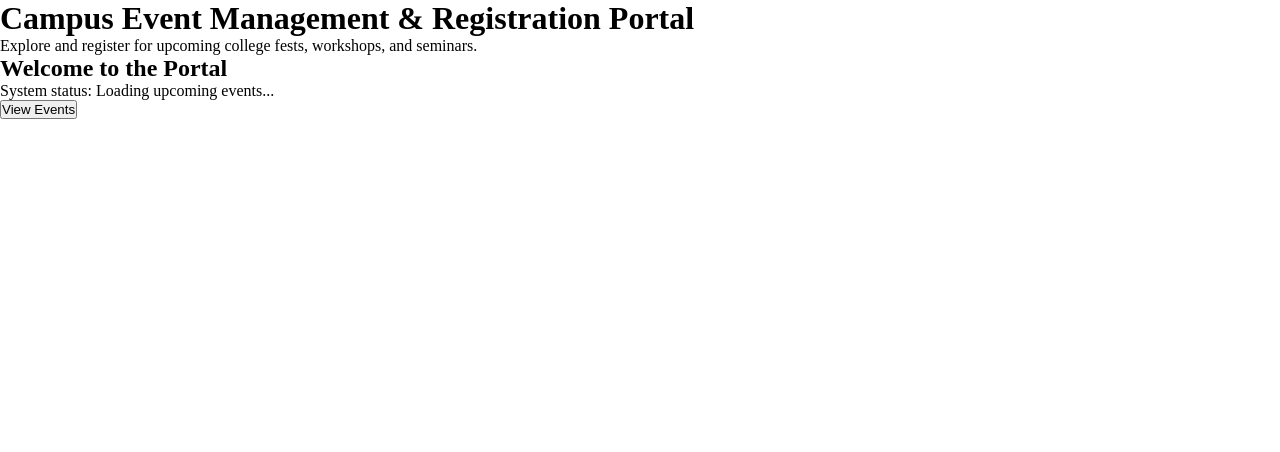
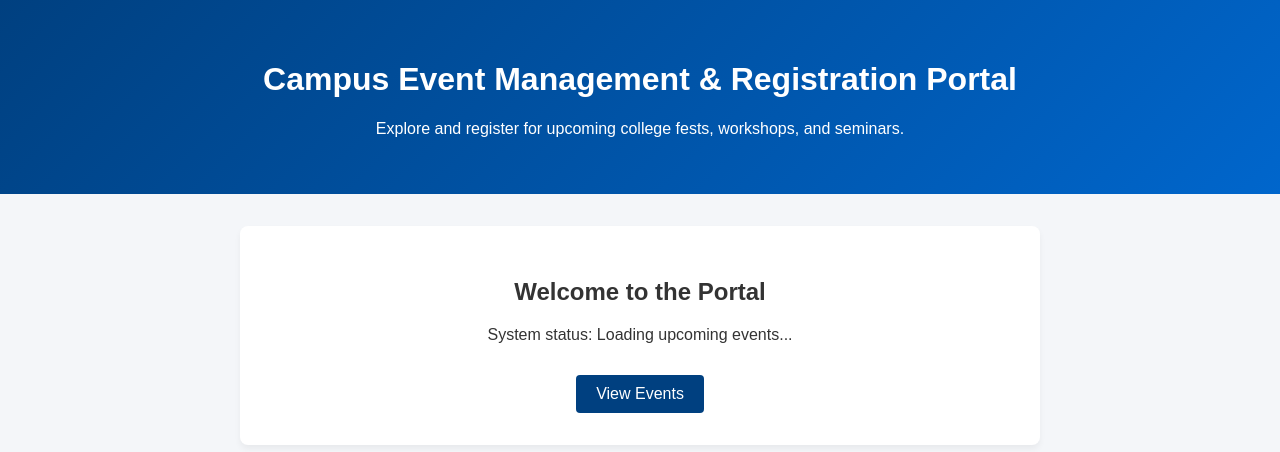
Before and after one commit to AyMi-2025/CSE326_Project, a plain HTML site: page index.html in a window 1280 px wide. Drawn offline with Linux system fonts and the light colour scheme.

Commit message:
Update style.css

```diff
--- a/style.css
+++ b/style.css
@@ -1,5 +1,46 @@
-*{
+*{body {
+    font-family: Arial, sans-serif;
     margin: 0;
     padding: 0;
-    box-sizing: border-box;
+    background-color: #f4f6f9;
+    color: #333;
 }
+
+.main-header {
+    background: linear-gradient(135deg, #004080, #0066cc);
+    color: white;
+    text-align: center;
+    padding: 2.5rem 1rem;
+}
+
+.container {
+    max-width: 800px;
+    margin: 2rem auto;
+    padding: 0 1rem;
+    text-align: center;
+}
+
+.welcome-box {
+    background: white;
+    padding: 2rem;
+    border-radius: 8px;
+    box-shadow: 0 4px 6px rgba(0, 0, 0, 0.05);
+}
+
+.btn {
+    background-color: #004080;
+    color: white;
+    border: none;
+    padding: 10px 20px;
+    font-size: 1rem;
+    border-radius: 4px;
+    cursor: pointer;
+    margin-top: 15px;
+    transition: background 0.2s;
+}
+
+.btn:hover {
+    background-color: #002b5c;
+
+}
+}
```
